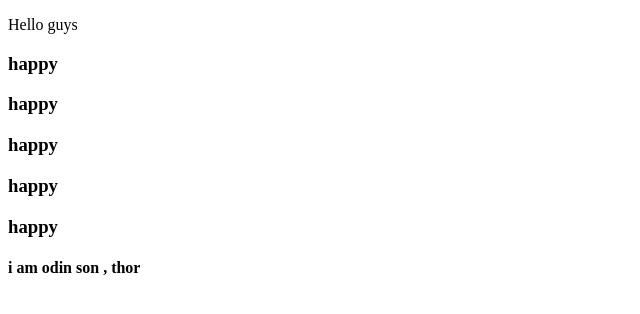
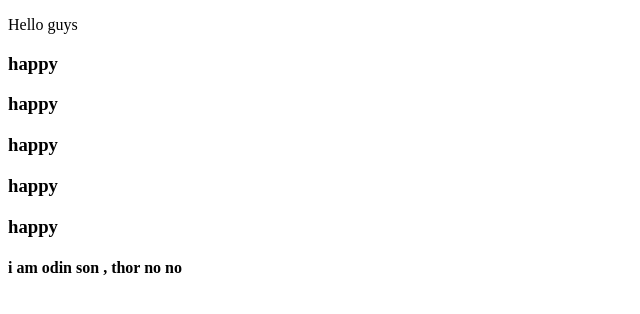
Before and after one commit to TARUNKUMAR2000/dev_tut, a plain HTML site: page index.html in a window 1280 px wide. Shown: the full height of the page, 0-640 px from the left. Drawn offline with Linux system fonts and the light colour scheme.

Commit message:
final changes to master

```diff
--- a/index.html
+++ b/index.html
@@ -15,6 +15,6 @@
         <h3>happy</h3>
         <h3>happy</h3>
         <h3>happy</h3>
-        <h4>i am odin son , thor</h4>
+        <h4>i am odin son , thor no no</h4>
     </body>
 </html>
```
